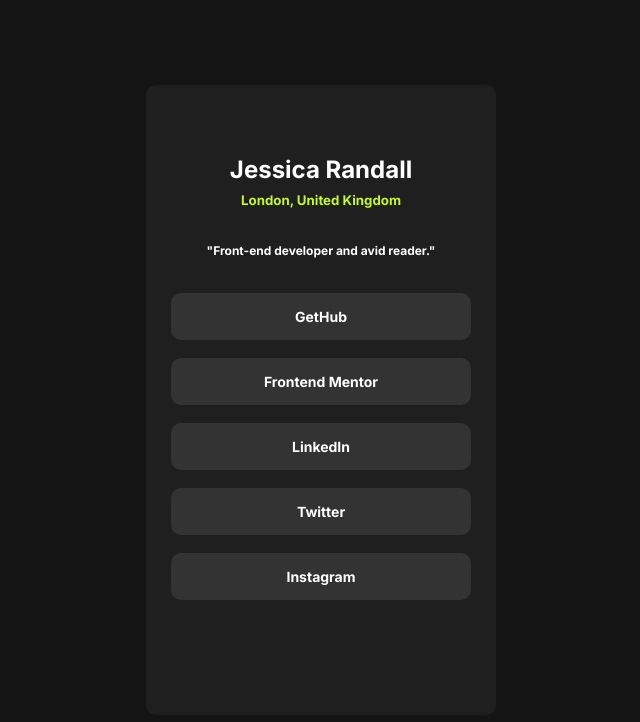
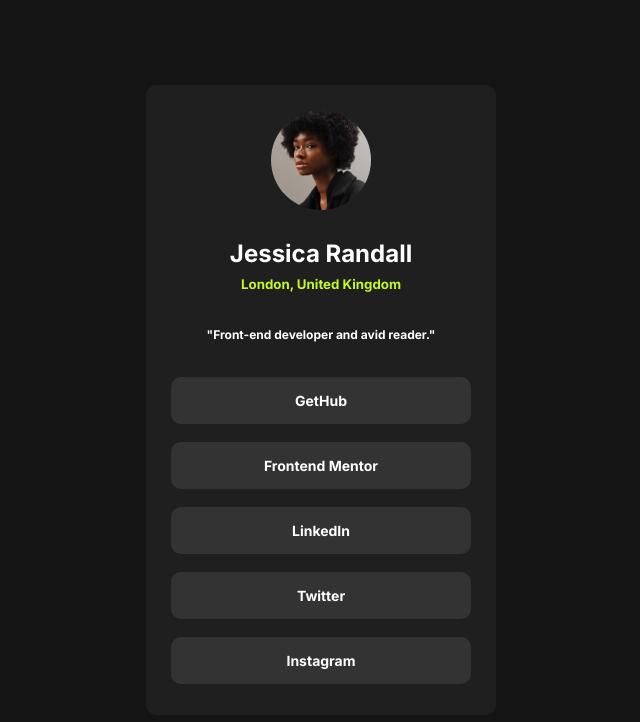
Before and after one commit to Al-arawy/Jessica-Project, a plain HTML site: page index.html in a window 1280 px wide. Shown: the whole page, without its empty margins (319-959 px from the left). Drawn offline with Linux system fonts and the light colour scheme; the site is published under a folder, as on GitHub Pages, so addresses that start at the root find nothing.

Commit message:
Update index.html

```diff
--- a/index.html
+++ b/index.html
@@ -14,7 +14,7 @@
 <body>
     <div class="container">
         <div class="title">
-            <img src="/Img/avatar-jessica.jpeg" alt="">
+            <img src="Img/avatar-jessica.jpeg" alt="">
             <h2>Jessica Randall</h2>
             <h5>London, United Kingdom</h5>
             <p>"Front-end developer and avid reader."</p>
```
